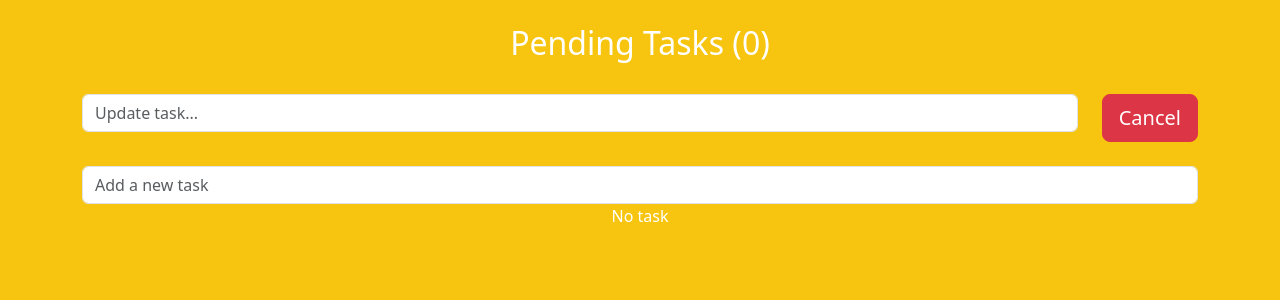
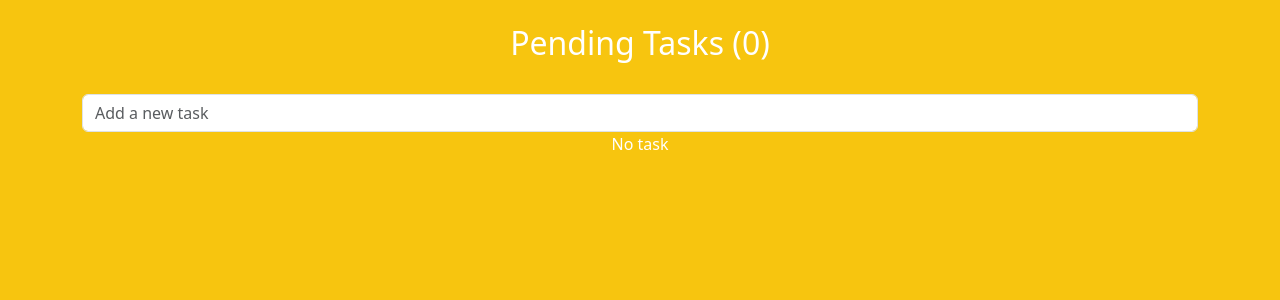
Before and after one commit to knn3/todo-list-app, a React (Create React App) app in the folder todo-list/: page / in a window 1280 px wide. Shown: the top 300 px of the page. Built offline with nearby package versions, Linux system fonts and the light colour scheme.

Commit message:
finished display update form instead of add form if user click on edit

```diff
--- a/todo-list/src/App.js
+++ b/todo-list/src/App.js
@@ -61,25 +61,25 @@ function App() {
   //cancel update
   const cancelUpdate = () => {
     setUpdateData("");
-  }
+  };
 
   //change task
   const changeTask = (e) => {
     let newEntry = {
       id: updateData.id,
       title: e.target.value,
-      status: updateData.status ? true : false
-    }
+      status: updateData.status ? true : false,
+    };
     setUpdateData(newEntry);
-  }
+  };
 
   //update task
   const updateTask = () => {
-    let filterRecords = [...toDo].filter(task => task.id !== updateData.id);
-    let updatedObject = [...filterRecords, updateData]
+    let filterRecords = [...toDo].filter((task) => task.id !== updateData.id);
+    let updatedObject = [...filterRecords, updateData];
     setToDo(updatedObject);
     setUpdateData("");
-  }
+  };
 
   const onEnterChange = (e) => {
     if (e.charCode === 13) {
@@ -93,12 +93,15 @@ function App() {
       <h2>Pending Tasks &#40;{pending}&#41;</h2>
       <br></br>
 
+      {/* if updateData has something, display update task form or else display add task form */}
+      {updateData && updateData ? (
+        <>
           {/* Update Task */}
           <div className="row">
             <div className="col">
               <input
                 value={updateData && updateData.title}
-            onKeyPress={(e) =>onEnterChange(e)}
+                onKeyPress={(e) => onEnterChange(e)}
                 onChange={(e) => changeTask(e)}
                 placeholder="Update task..."
                 className="form-control"
@@ -111,13 +114,17 @@ function App() {
             </div>
           </div>
           <br></br>
-
+        </>
+      ) : (
+        <>
           {/* Add Task */}
           <AddTaskForm
             newTask={newTask}
             setNewTask={setNewTask}
             addTask={addTask}
           />
+        </>
+      )}
 
       {/* Displaying the tasks */}
       {toDo && toDo.length ? "" : "No task"}
```
Lines whose indentation alone changed are shown as unchanged.
